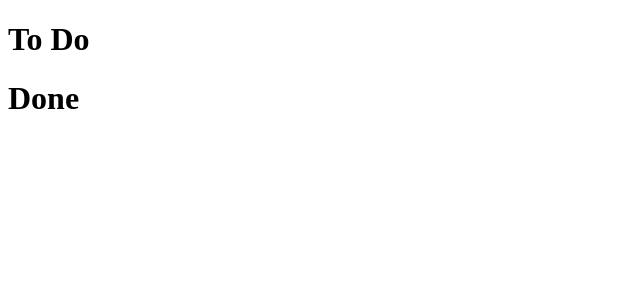
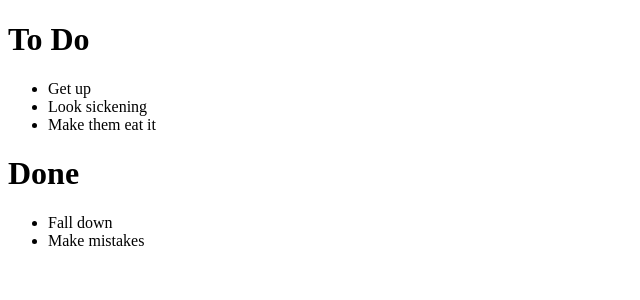
Before and after one commit to janemaguire/vue-to-do, a Vue app: page / in a window 1280 px wide. Shown: the top 300 px of the page, without its empty margins (0-640 px from the left). Built offline with nearby package versions, Linux system fonts and the light colour scheme.

Commit message:
Added data binding

```diff
--- a/src/App.vue
+++ b/src/App.vue
@@ -1,7 +1,7 @@
 <template>
   <div id="app">
-    <ToDoList />
-    <DoneList />
+    <ToDoList :list="toDoListItems"/>
+    <DoneList :list="doneListItems"/>
   </div>
 </template>
 
@@ -11,6 +11,12 @@ import DoneList from './components/DoneList.vue'
 
 export default {
   name: 'app',
+  data () {
+    return {
+      toDoListItems: ['Get up', 'Look sickening', 'Make them eat it'],
+      doneListItems: ['Fall down', 'Make mistakes']
+    }
+  },
   components: {
     ToDoList,
     DoneList
--- a/src/components/DoneList.vue
+++ b/src/components/DoneList.vue
@@ -1,14 +1,18 @@
 <template>
-  <div class="home">
+  <div>
     <h1>Done</h1>
-
+    <ul>
+      <li v-for="item in list">{{item}}</li>
+    </ul>
   </div>
 </template>
 
 <script>
 export default {
   name: 'DoneList',
-
+  props: {
+    list: Array
+  }
 }
 </script>
 
--- a/src/components/ToDoList.vue
+++ b/src/components/ToDoList.vue
@@ -1,14 +1,18 @@
 <template>
-  <div class="home">
+  <div>
     <h1>To Do</h1>
-
+    <ul>
+      <li v-for="item in list">{{item}}</li>
+    </ul>
   </div>
 </template>
 
 <script>
 export default {
   name: 'ToDoList',
-
+  props: {
+    list: Array
+  }
 }
 </script>
 
```
